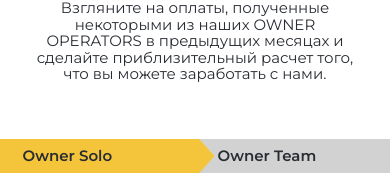
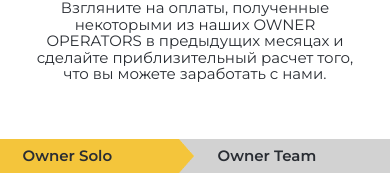
Before and after one commit to WolfGray101/diamondgrp, a plain HTML site: page index.html in a window 390 px wide. Shown: the part 2716-2908 px from the top of the page. Drawn offline with nearby package versions, Linux system fonts and the light colour scheme.

Commit message:
fix flag size

```diff
--- a/css.css
+++ b/css.css
@@ -733,6 +733,9 @@ figure > img {
   .switcher__label--checked-team::before {
  transform: rotate(180deg);
   }
+  .switcher__label--checked-team::before,
+  .switcher__label--checked-solo::before {
+width: 100%;     }
   .table {
     padding: 1.5rem 0.5rem;
   }
```
